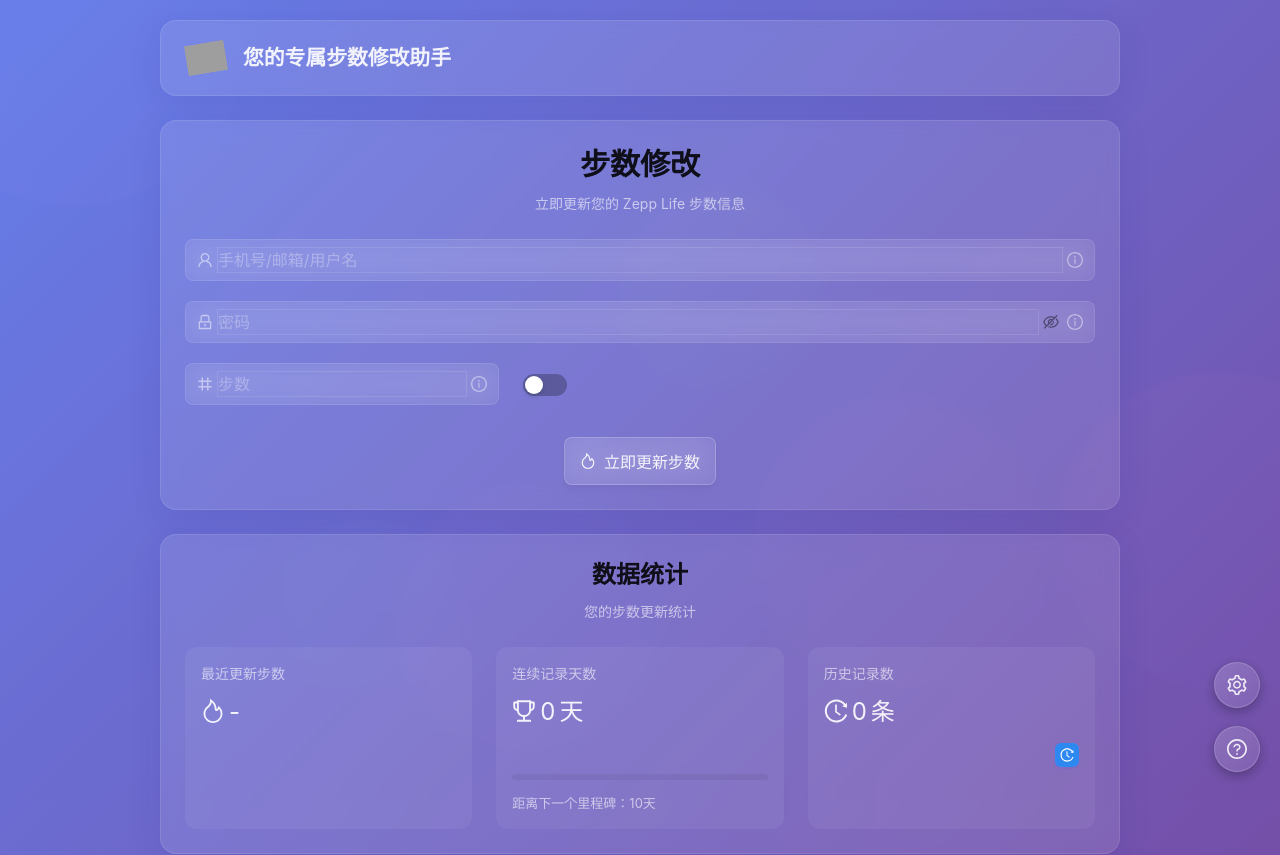
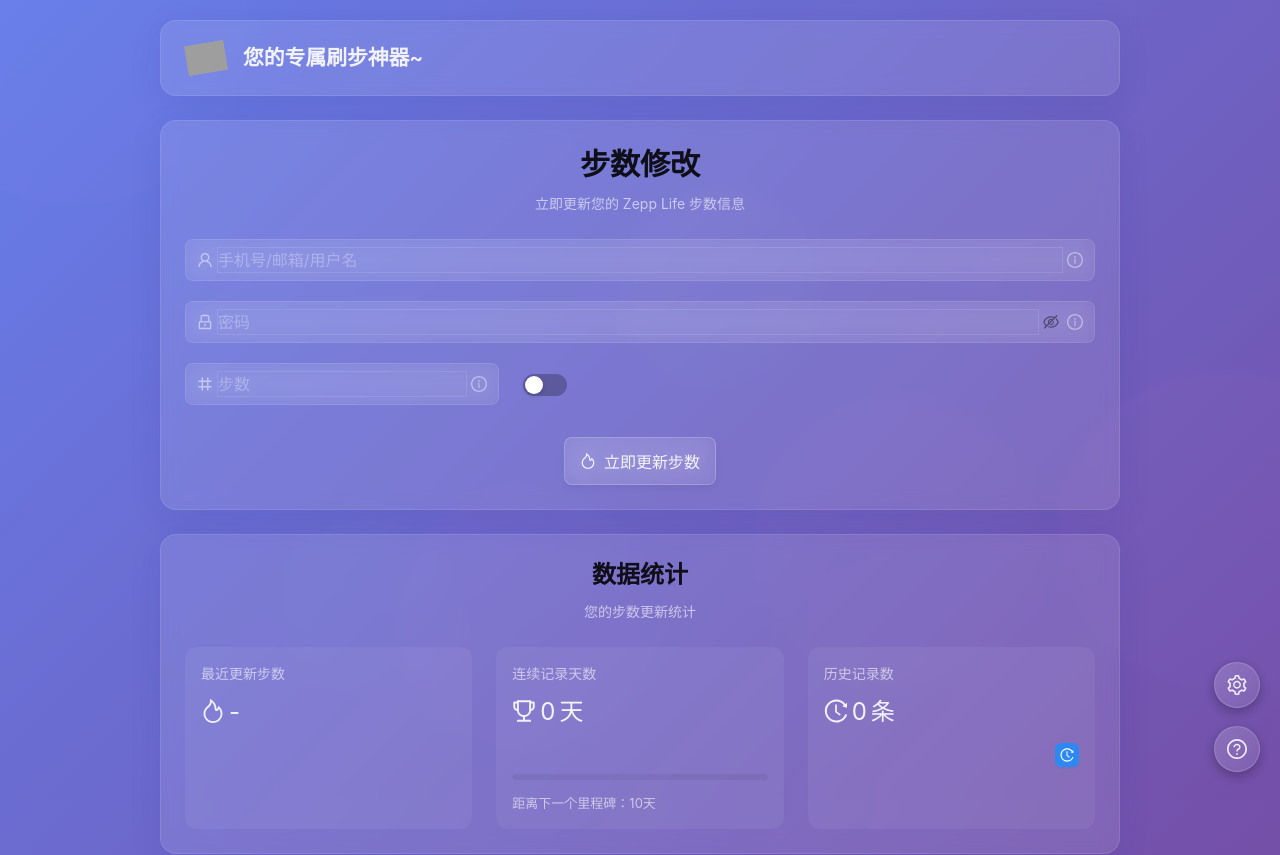
Before and after one commit to 53039843/ze1, a Next.js app: page / in a window 1280 px wide. Shown: the top 855 px of the page. Built offline with nearby package versions, Linux system fonts and the light colour scheme; grey boxes are pictures that could not be loaded.

Commit message:
Update Header.js

```diff
--- a/components/Header.js
+++ b/components/Header.js
@@ -41,7 +41,7 @@ const Header = ({ onShowSettings, onShowHelp, streak }) => {
                 }}
               />
             </motion.div>
-            <Title level={3} className="site-title">您的专属步数修改助手</Title>
+            <Title level={3} className="site-title">您的专属刷步神器~</Title>
           </div>
         </div>
       </motion.div>
```
